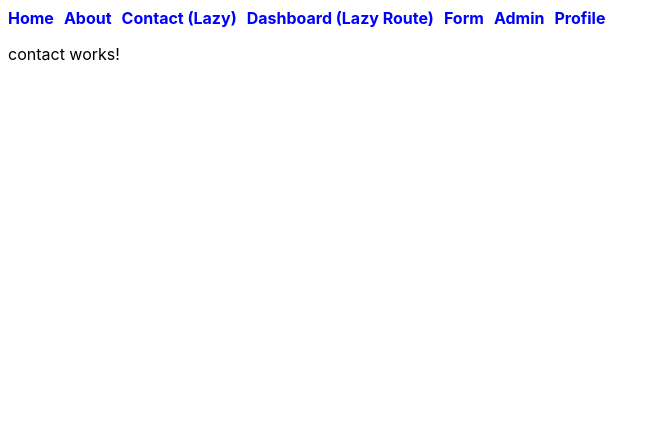
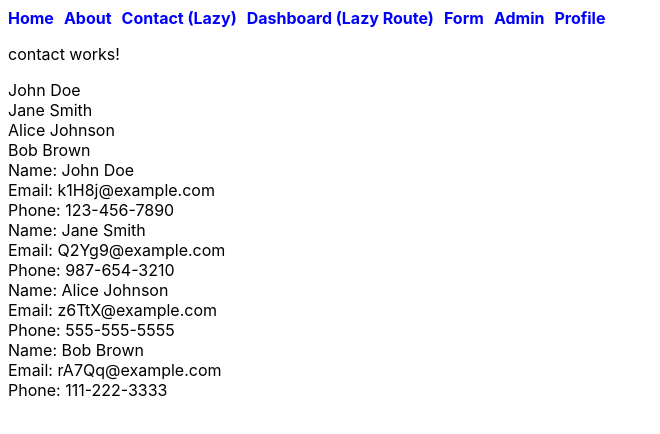
Before and after one commit to yogendrajadhav/AngularStandaloneAppWithRouting, an Angular app: page /contact in a window 1280 px wide. Shown: the top 434 px of the page, without its empty margins (0-660 px from the left). Built offline with nearby package versions, Linux system fonts and the light colour scheme.

Commit message:
implemented contact component

```diff
--- a/package.json
+++ b/package.json
@@ -18,6 +18,7 @@
     "@angular/platform-browser": "^18.2.0",
     "@angular/platform-browser-dynamic": "^18.2.0",
     "@angular/router": "^18.2.0",
+    "bootstrap": "^5.3.7",
     "rxjs": "~7.8.0",
     "tslib": "^2.3.0",
     "zone.js": "~0.14.10"
--- a/src/app/app.config.ts
+++ b/src/app/app.config.ts
@@ -4,5 +4,7 @@ import { provideRouter } from '@angular/router';
 import { routes } from './app.routes';
 
 export const appConfig: ApplicationConfig = {
-  providers: [provideZoneChangeDetection({ eventCoalescing: true }), provideRouter(routes)]
+  providers: [provideZoneChangeDetection({ eventCoalescing: true }),
+              provideRouter(routes)
+             ]
 };
--- /dev/null
+++ b/src/app/models/contact.ts
@@ -0,0 +1,6 @@
+export interface Contact{
+    id:number
+    name: string;
+    email: string;
+    phone: string;
+}
--- a/src/app/pages/contact/contact.component.html
+++ b/src/app/pages/contact/contact.component.html
@@ -1 +1,21 @@
 <p>contact works!</p>
+
+@for (item of contactSignal(); track item.id) {
+  <div>{{ item.name }}</div>
+}
+
+<div *ngFor="let contact of contactSignal()">
+
+    <div>
+        Name: {{ contact.name }}
+    </div>
+
+    <div>
+        Email: {{ contact.email }}
+    </div>
+
+    <div>
+        Phone: {{ contact.phone }}
+    </div>
+
+</div>
--- a/src/app/pages/contact/contact.component.ts
+++ b/src/app/pages/contact/contact.component.ts
@@ -1,12 +1,25 @@
-import { Component } from '@angular/core';
+import { Component, OnInit, signal } from '@angular/core';
+import { Contact } from '../../models/contact';
+import { CommonModule } from '@angular/common';
 
 @Component({
   selector: 'app-contact',
   standalone: true,
-  imports: [],
+  imports: [CommonModule],
   templateUrl: './contact.component.html',
   styleUrl: './contact.component.css'
 })
-export class ContactComponent {
+export class ContactComponent implements OnInit {
+  contactSignal = signal<Contact[]>([
+    { id: 1, name: 'John Doe', email: 'k1H8j@example.com', phone: '123-456-7890' },
+    { id: 2, name: 'Jane Smith', email: 'Q2Yg9@example.com', phone: '987-654-3210' },
+    { id: 3, name: 'Alice Johnson', email: 'z6TtX@example.com', phone: '555-555-5555' },
+    { id: 4, name: 'Bob Brown', email: 'rA7Qq@example.com', phone: '111-222-3333' },
+  ]);
+  constructor() { }
+
+  ngOnInit(): void {
+
+  }
 
 }
--- /dev/null
+++ b/src/data/db.json
@@ -0,0 +1,6 @@
+{
+  "users": [
+    { "id": 1, "name": "Jill" },
+    { "id": 2, "name": "Bob" }
+  ]
+}
```
Also changed, not shown: 1 other file (tests, documents, lock files or other folders).
